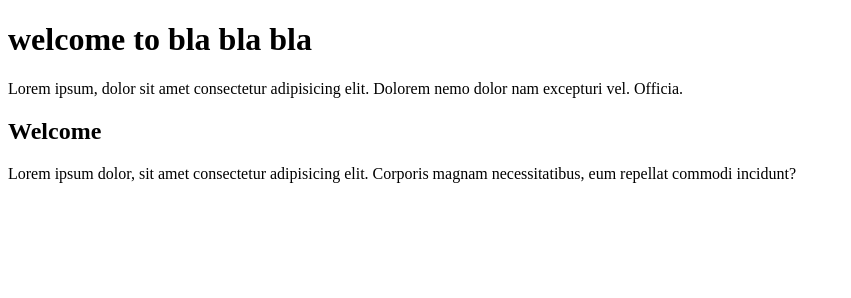
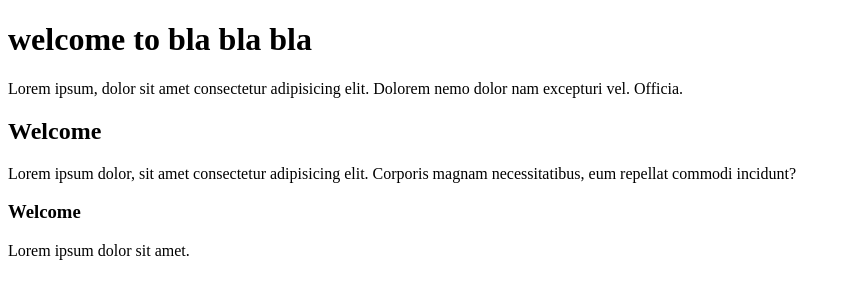
Before and after one commit to I-Am-Loki-14/Git-branch, a plain HTML site: page index.html in a window 1280 px wide. Shown: the whole page, without its empty margins (0-851 px from the left). Drawn offline with Linux system fonts and the light colour scheme.

Commit message:
feature/para

```diff
--- a/index.html
+++ b/index.html
@@ -15,6 +15,8 @@
         <h2>Welcome</h2>
         <p>Lorem ipsum dolor, sit amet consectetur adipisicing elit. Corporis magnam necessitatibus, eum repellat
             commodi incidunt?</p>
+        <h3>Welcome</h3>
+        <p>Lorem ipsum dolor sit amet.</p>
     </main>
 </body>
 
```
